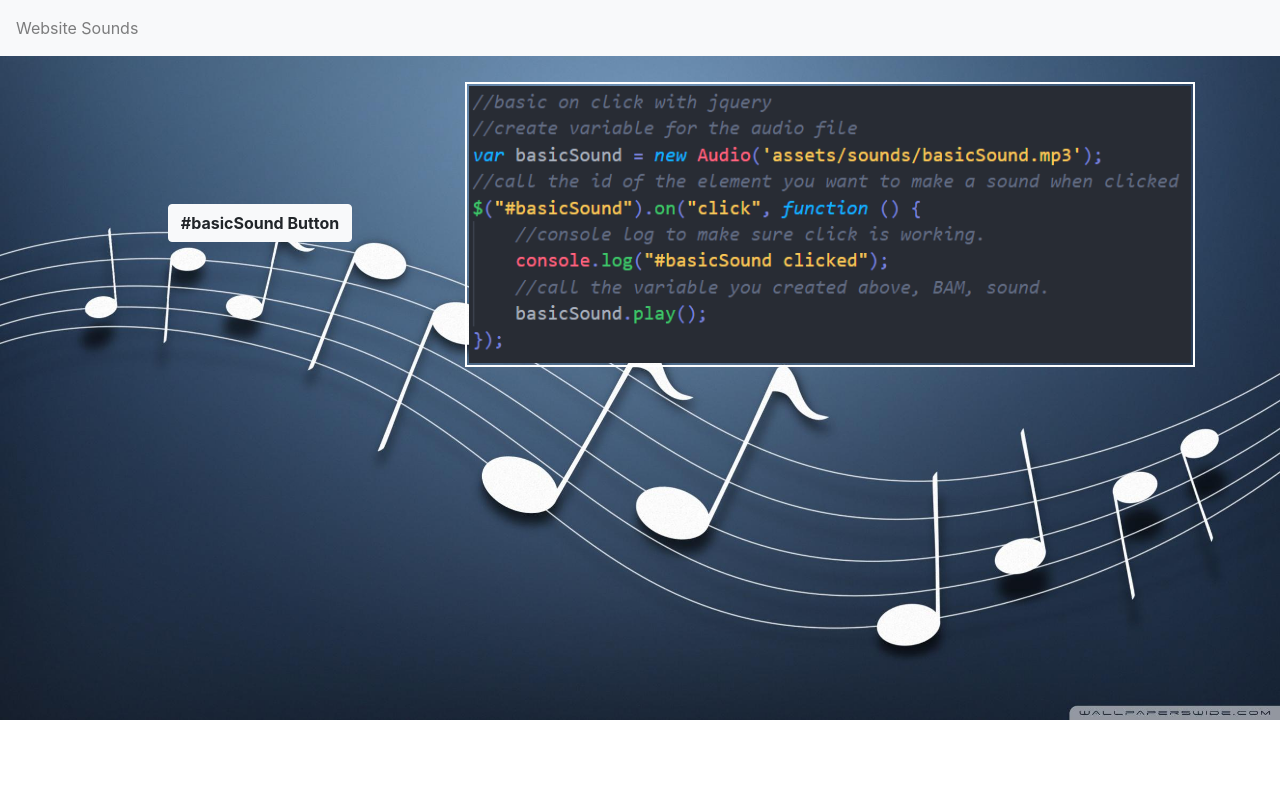
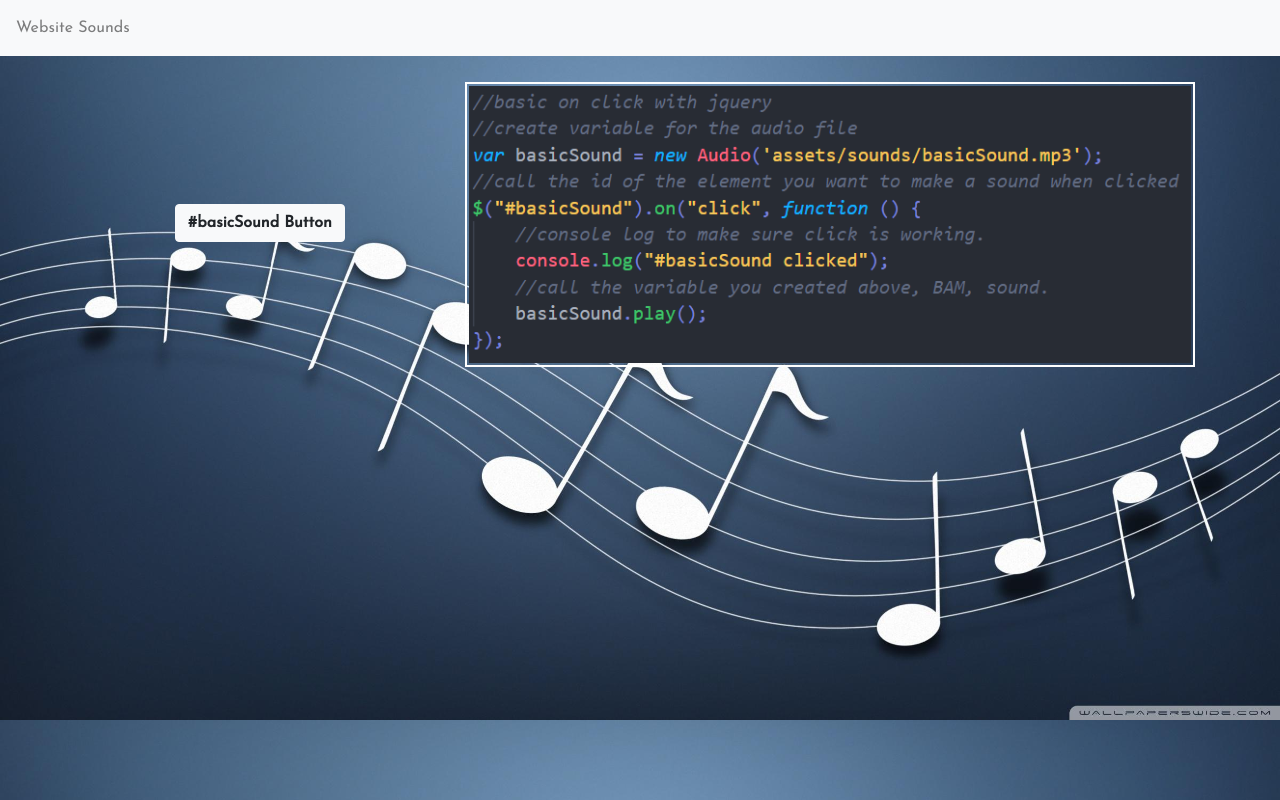
Before and after one commit to b-withers/sound-demo, a plain HTML site: page index.html in a window 1280 px wide. Drawn offline with nearby package versions, Linux system fonts and the light colour scheme.

Commit message:
misc styling changes

```diff
--- a/assets/css/style.css
+++ b/assets/css/style.css
@@ -1,7 +1,8 @@
 body{
     background-image: url("../images/bg1.jpg");
     background-size: cover;
-    background-repeat: no-repeat;
+    /* background-repeat: no-repeat; */
+    font-family: 'Josefin Sans', sans-serif;
 }
 
 .navbar{
--- a/index.html
+++ b/index.html
@@ -8,6 +8,8 @@
  <link rel="stylesheet" href="https://stackpath.bootstrapcdn.com/bootstrap/4.1.3/css/bootstrap.min.css" integrity="sha384-MCw98/SFnGE8fJT3GXwEOngsV7Zt27NXFoaoApmYm81iuXoPkFOJwJ8ERdknLPMO" crossorigin="anonymous">
  <!--jQuery CDN-->
 <script src="https://code.jquery.com/jquery-3.3.1.js" integrity="sha256-2Kok7MbOyxpgUVvAk/HJ2jigOSYS2auK4Pfzbm7uH60=" crossorigin="anonymous"></script>
+
+<link href="https://fonts.googleapis.com/css?family=Josefin+Sans" rel="stylesheet">
 <!--External CSS-->
 <link rel="stylesheet" type="text/css" href="assets/css/style.css">
 </head>
```
Also changed, not shown: assets/images/bg.jpg (deleted), assets/images/bg.png (deleted).
